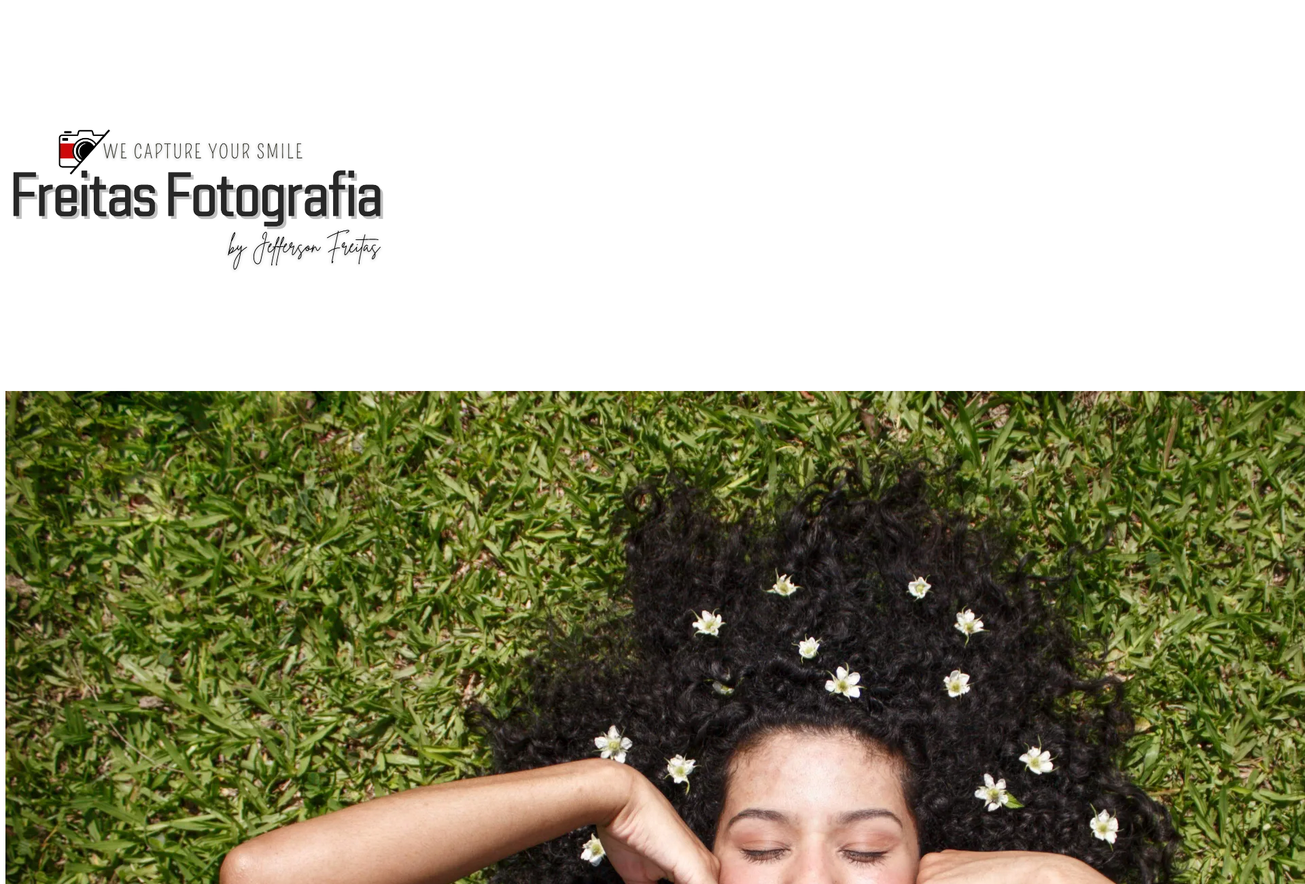
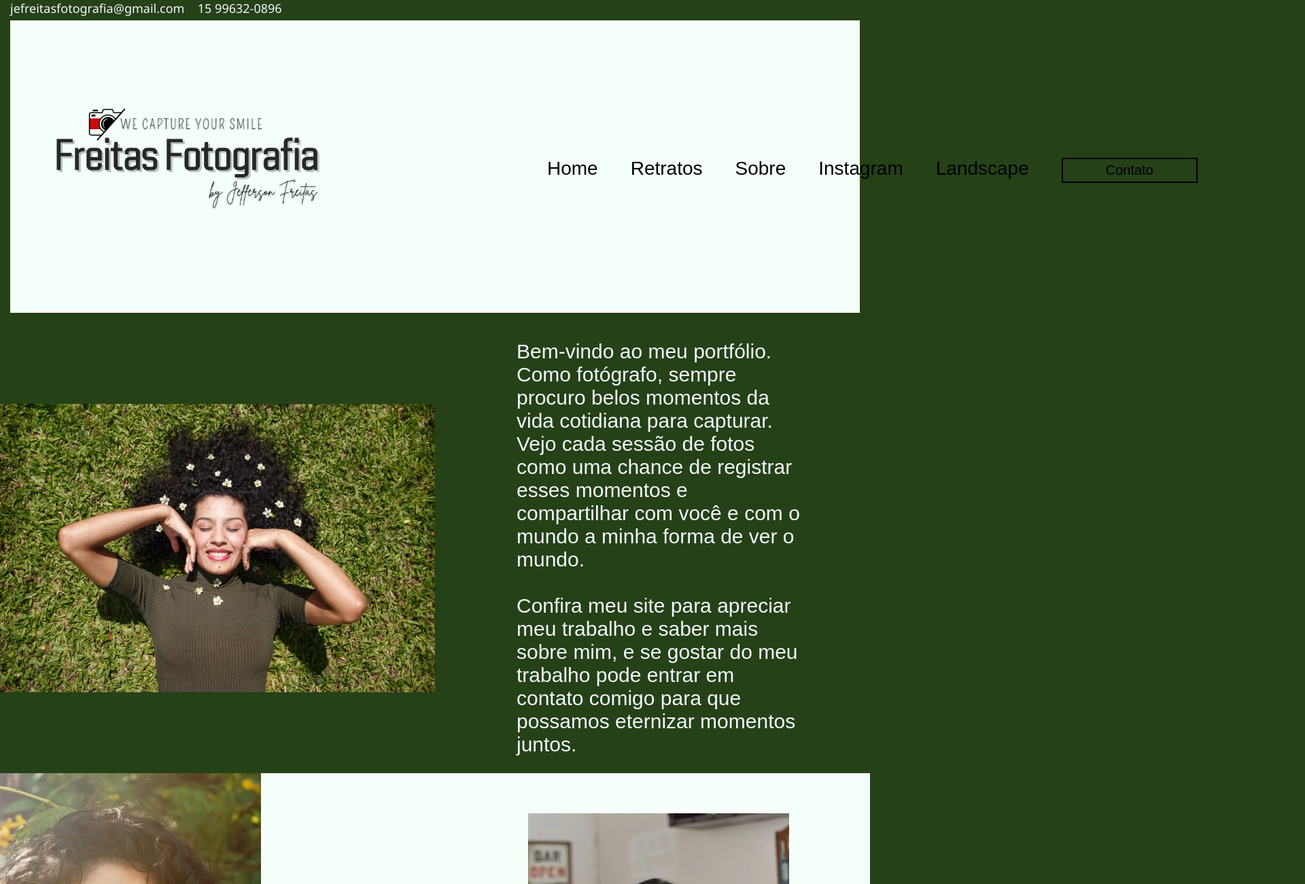
Before and after one commit to je-freitas/site_portifolio_fotografia, a plain HTML site: page home.html in a window 1280 px wide. Shown: the top 1300 px of the page at 68% size, 1920 px wide, since content can reach past the window. Drawn offline with Linux system fonts and the light colour scheme.

Commit message:
Configuração de css
Configuração de css

```diff
--- a/home.html
+++ b/home.html
@@ -7,15 +7,19 @@
     <link rel="stylesheet" type="text/css" href="style.css">
 </head>
 <body>
-    <div class="logo">
+    <div class="links" id="links-top">
+        <a href="jefreitasfotografia@gmail.com" id="e-mail">jefreitasfotografia@gmail.com</a>
+        <a href="https://wa.me/+5515996320896" id="whattsapp">15 99632-0896</a>
+
+
+    </div>
+
+    <header class="header">
+        <div class="logo" id="logotipo">
             <img src="home/the Freitas Fotografia project.webp" alt="Logotipo Freitas Fotografia">
         </div>
 
-    <div class="background">
-        <img src="home/2.webp" alt="background">
-    </div>
-
-    <div class="cabeçalho-link">
+        <div class="Cabeçalho">
             <li>
               <a href="index.html">Home</a>
             </li>
@@ -37,32 +41,43 @@
             </li>
 
             <li>
-          <button>Contato</button>
+              <button id="contao">Contato</button>
             </li>
          </div>
+    </header>
 
-    <div>
+
+    <div class="background">
+        <img src="home/2.webp" alt="background">
+        <div class="texto-boas-vindas">
             <p>
                 Bem-vindo ao meu portfólio. Como fotógrafo, sempre procuro belos momentos da vida cotidiana para capturar.
                 Vejo cada sessão de fotos como uma chance de registrar esses momentos e compartilhar com você e com o mundo a minha forma de ver o mundo.
+                <br>
+                <br>
                 Confira meu site para apreciar meu trabalho e saber mais sobre mim, e se gostar do meu trabalho pode entrar em contato comigo para que possamos eternizar momentos juntos.
 
             </p>
         </div>
+    </div>
+
+
+
+
 
     <div class="fotos">
         <img src="home/img_home (14).webp">
-        <img src="home/img_home (13).webp">
+        <img src="home/img_home (13).webp" class="paisagem">
         <img src="home/img_home (12).webp">
         <img src="home/img_home (8).webp">
-        <img src="home/img_home (3).webp">
+        <img src="home/img_home (3).webp" class="paisagem">
         <img src="home/img_home (1).webp">
         <img src="home/img_home (2).webp">
         <img src="home/img_home (9).webp">
         <img src="home/img_home (10).webp">
-        <img src="home/img_home (11).webp">
+        <img src="home/img_home (11).webp" class="paisagem">
         <img src="home/img_home (4).webp">
-        <img src="home/img_home (6).webp">
+        <img src="home/img_home (6).webp" class="paisagem">
         <img src="home/img_home (7).webp">
 
 
--- a/style.css
+++ b/style.css
@@ -0,0 +1,125 @@
+* {
+    margin: 0;
+    padding: 0;
+    box-sizing: border-box;
+    text-decoration: none;
+    list-style: none;
+    font-family: "Poppins", sans-serif;
+    color: black;
+}
+body {
+    background-color: #254117;
+}
+
+.links {
+    background-color: #254117;
+    color: aliceblue;
+    height: 30px;
+}
+
+#e-mail {
+    text-decoration: none;
+    color: aliceblue;
+    font-family: 'Segoe UI', Tahoma, Geneva, Verdana, sans-serif;
+    font-size: 18px;
+    text-align: left;
+    margin-left: 15px;
+
+}
+
+#whattsapp {
+    text-decoration: none;
+    color: aliceblue;
+    font-family: 'Segoe UI', Tahoma, Geneva, Verdana, sans-serif;
+    font-size: 18px;
+    text-align: left;
+    margin-left: 15px;
+
+}
+
+.header {
+    background-color: #F5FFFA;
+    display: flex;
+    align-items: center;
+    margin-left: 15px;
+    margin-right: 15px;
+
+}
+
+.logo {
+    width: 400px;
+    height: 400px;
+    cursor: pointer;
+    margin-left: 30px;
+    margin-bottom: 30px;
+
+
+}
+
+.logo img {
+    width: 400px;
+    height: 400px;
+    cursor: pointer;
+    margin-left: 30px;
+    margin-bottom: 30px;
+
+}
+
+.Cabeçalho {
+    font-size: 28px ;
+        display: flex;
+        gap: 3rem;
+        font-weight: 500;
+        cursor: pointer;
+        margin-left:  45vh;
+        margin-top: 10px;
+    }
+
+.background {
+    background-color: #254117;
+    display: flex;
+    align-items: center;
+    margin-top: 5vh;
+}
+
+.background img {
+    width: 50%;
+    margin-right: 20px;
+}
+
+.background p {
+    color: aliceblue;
+    flex: 1;
+    text-align: left;
+    margin-left: 100px;
+    margin-right: 100px;
+    font-size: 30px;
+    font-weight: normal;
+
+}
+
+button {
+    color: black;
+    background: transparent;
+    border: solid 2px black;
+    padding: 5px;
+    font-size: 20px;
+    width: 200px;
+    margin-right: -200px;
+
+}
+
+.fotos {
+    margin-top: 25px;
+    background-color: #F5FFFA;
+}
+
+.fotos img {
+    width: 30%;
+
+
+}
+
+.paisagem img {
+    width: 500px !important;
+}
```
Lines whose indentation alone changed are shown as unchanged.
